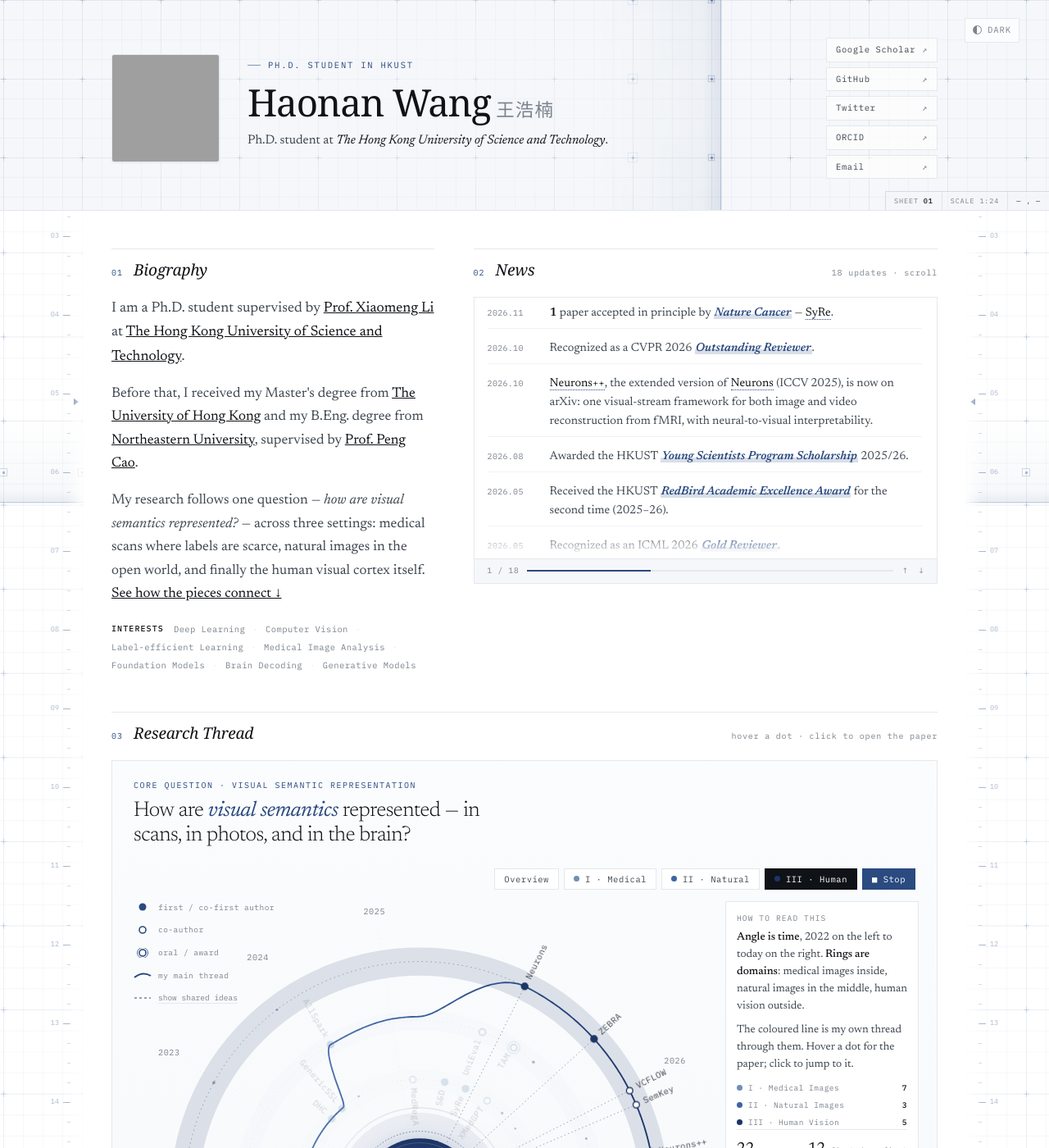
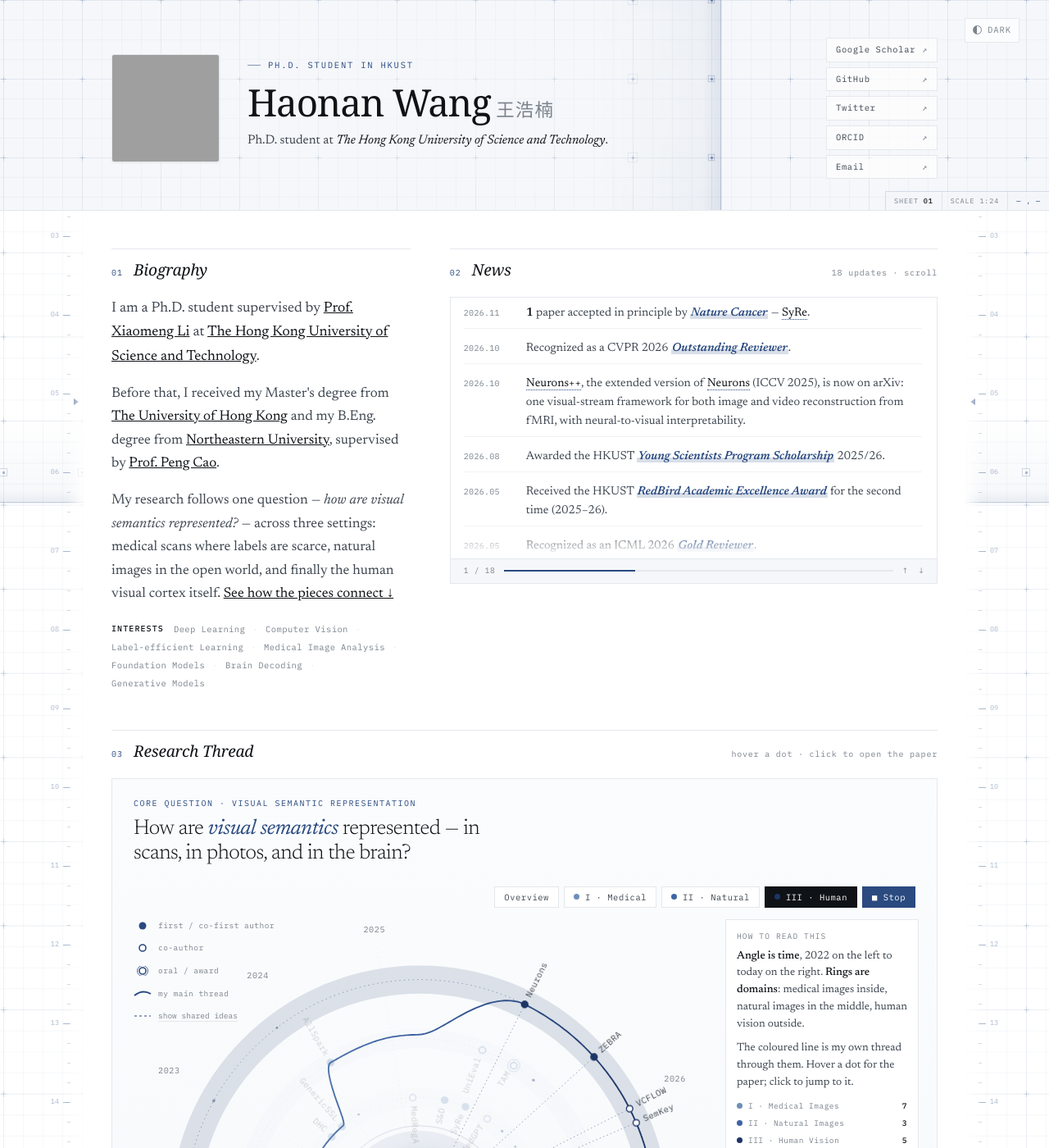
Before and after one commit to McGregorWwww/mcgregorwwww.github.io, a Jekyll site: the page built from _pages/about.md, in a window 1280 px wide and 1400 px high. Shown: the whole window at 82% size. Built offline with Jekyll 4.4.1, drawn with Linux system fonts in a browser that asks for light colours; grey boxes are pictures that could not be loaded.

Commit message:
Widen News a little more (0.76fr / 1.24fr)
Co-Authored-By: Claude Opus 5.5 <noreply@anthropic.com>

```diff
--- a/_sass/_home.scss
+++ b/_sass/_home.scss
@@ -324,7 +324,7 @@ html[data-tpl="home"] .sec-head .count{
 
 /* ---------- row 1 : biography + news side by side ---------- */
 html[data-tpl="home"] .duo{
-  display:grid;grid-template-columns:minmax(0,.82fr) minmax(0,1.18fr);gap:0 48px
+  display:grid;grid-template-columns:minmax(0,.76fr) minmax(0,1.24fr);gap:0 48px
 }
 
 html[data-tpl="home"] .duo > section{
```
